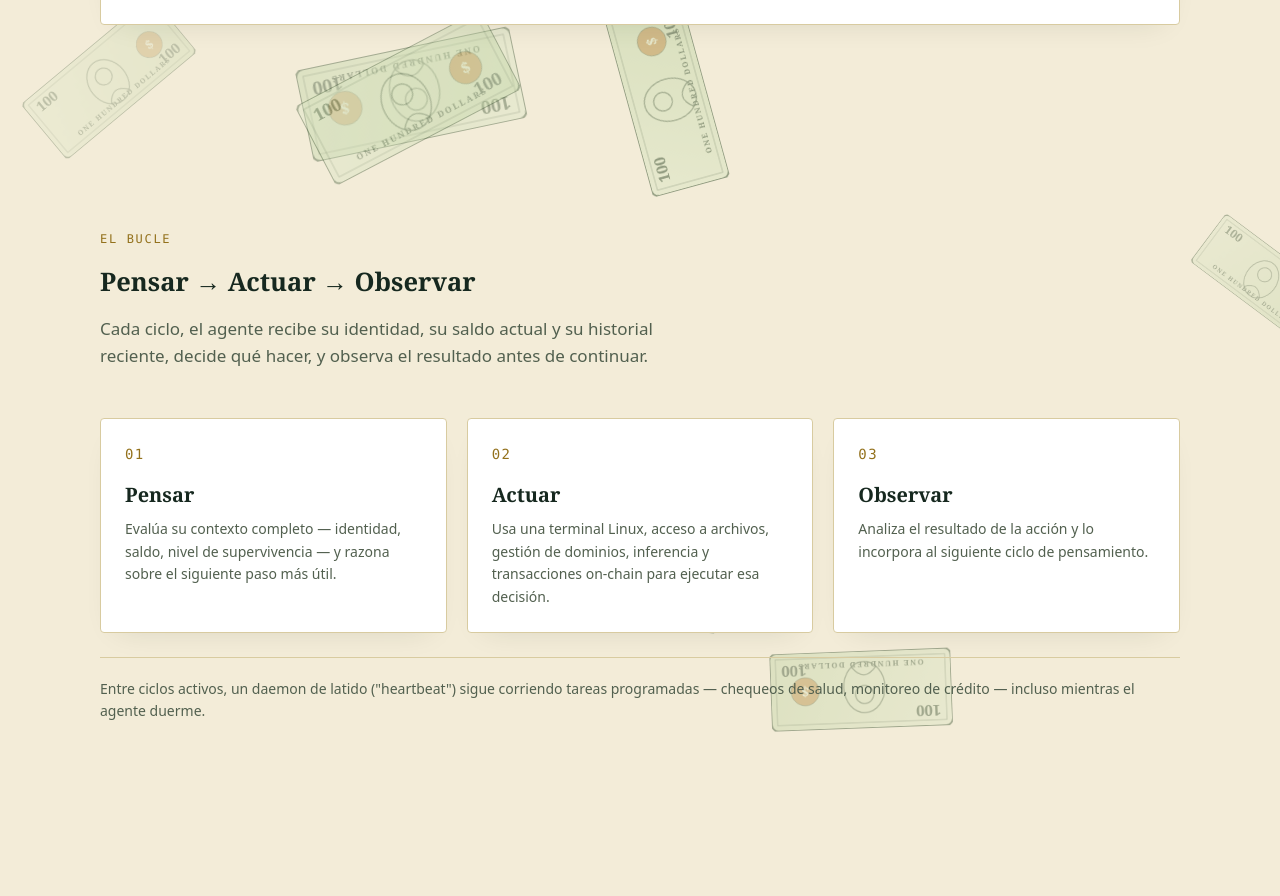
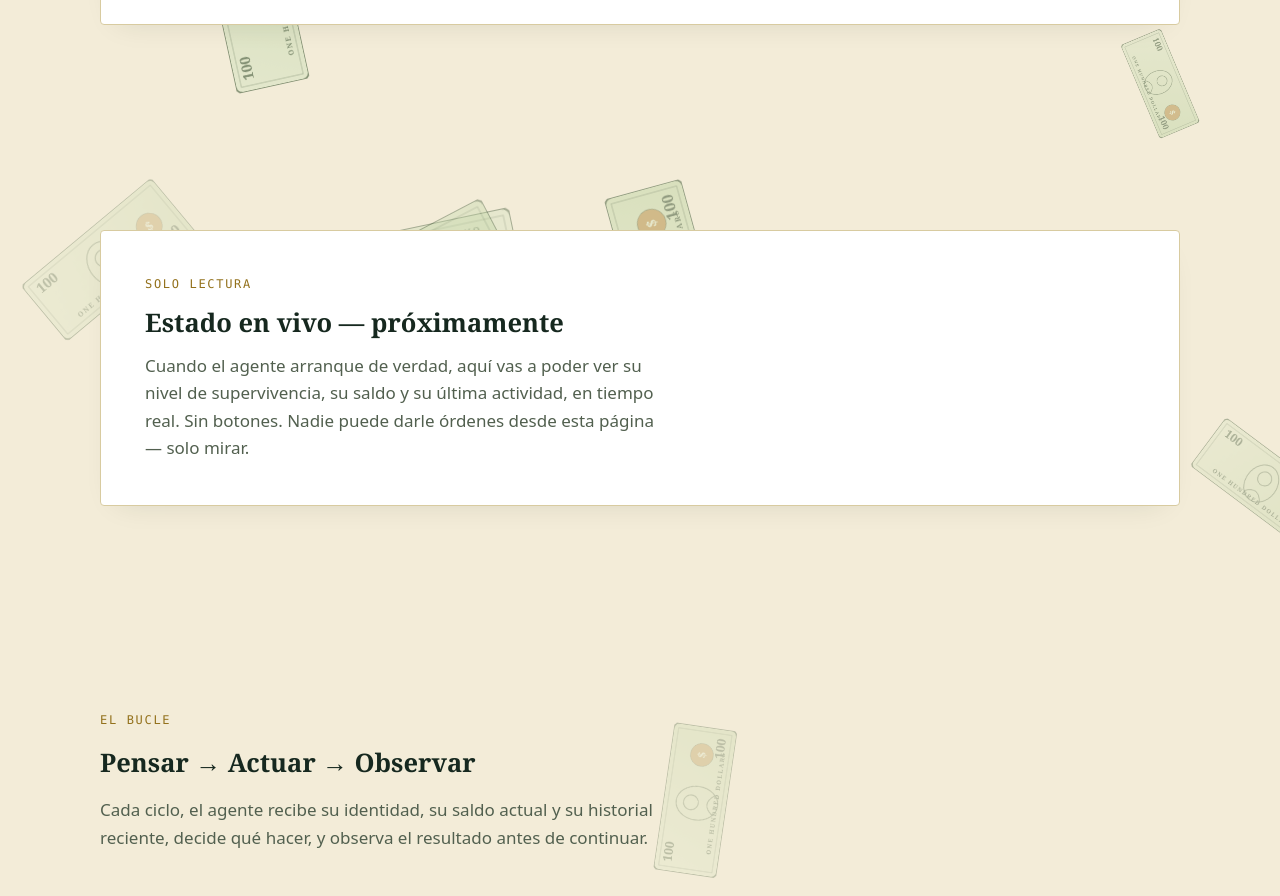
Before and after one commit to Dilanb1234/money-maker-ai, a plain HTML site: page index.html in a window 1280 px wide. Shown: the part 1380-2276 px from the top of the page. Drawn offline with Linux system fonts and the light colour scheme.

Commit message:
Add placeholder read-only live status section

```diff
--- a/index.html
+++ b/index.html
@@ -395,6 +395,20 @@
       </div>
     </section>
 
+    <section id="estado-en-vivo">
+      <div class="wrap card" style="padding: clamp(1.75rem, 4vw, 2.75rem); display:flex; flex-wrap:wrap; gap:1.5rem; align-items:center; justify-content:space-between;">
+        <div>
+          <span class="label">Solo lectura</span>
+          <h2 style="margin-top:0.5rem;">Estado en vivo — próximamente</h2>
+          <p style="color:var(--ink-dim); margin:0.6rem 0 0; max-width:54ch;">
+            Cuando el agente arranque de verdad, aquí vas a poder ver su nivel de supervivencia,
+            su saldo y su última actividad, en tiempo real. Sin botones. Nadie puede darle
+            órdenes desde esta página — solo mirar.
+          </p>
+        </div>
+      </div>
+    </section>
+
     <section id="como-funciona">
       <div class="wrap">
         <div class="section-head">
```
